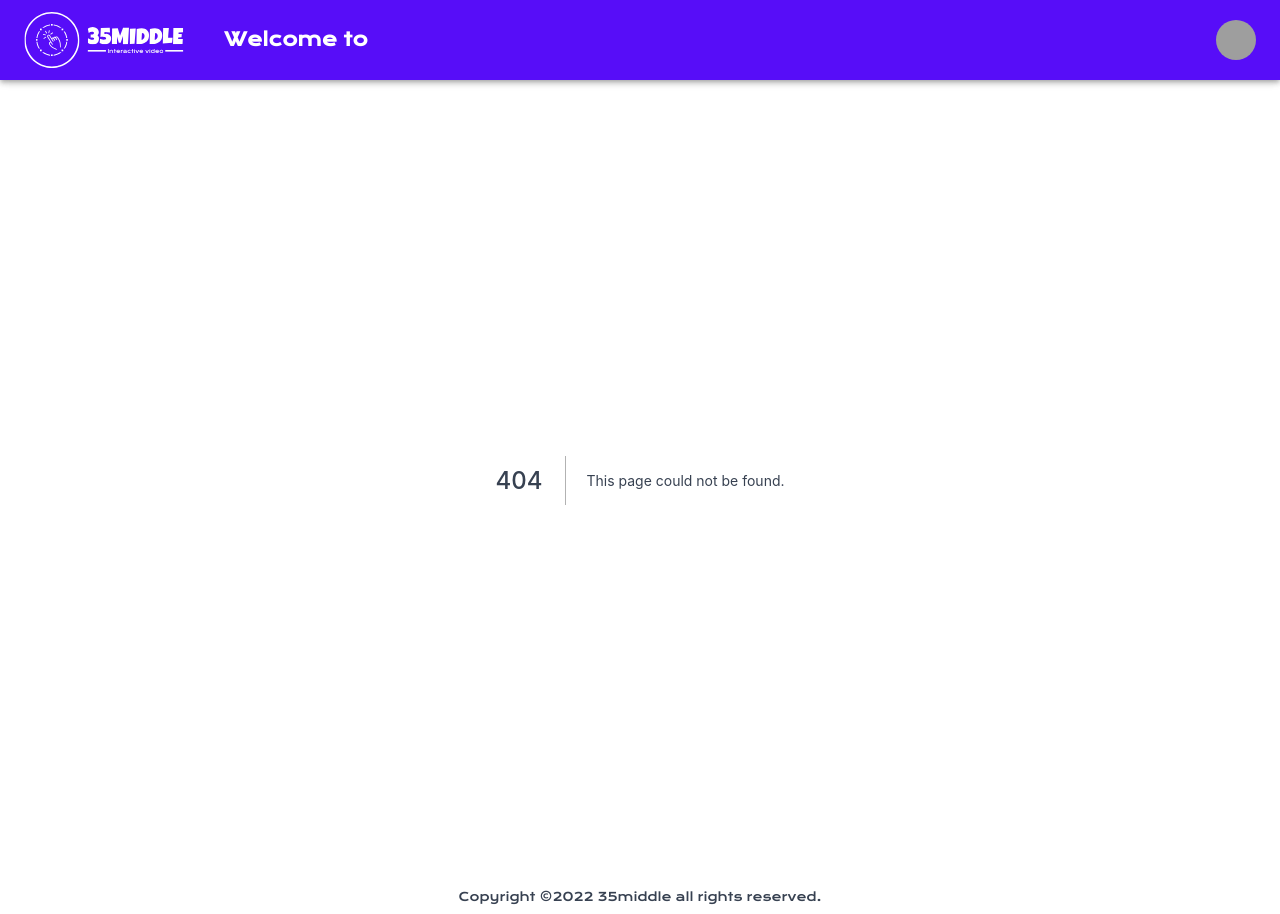
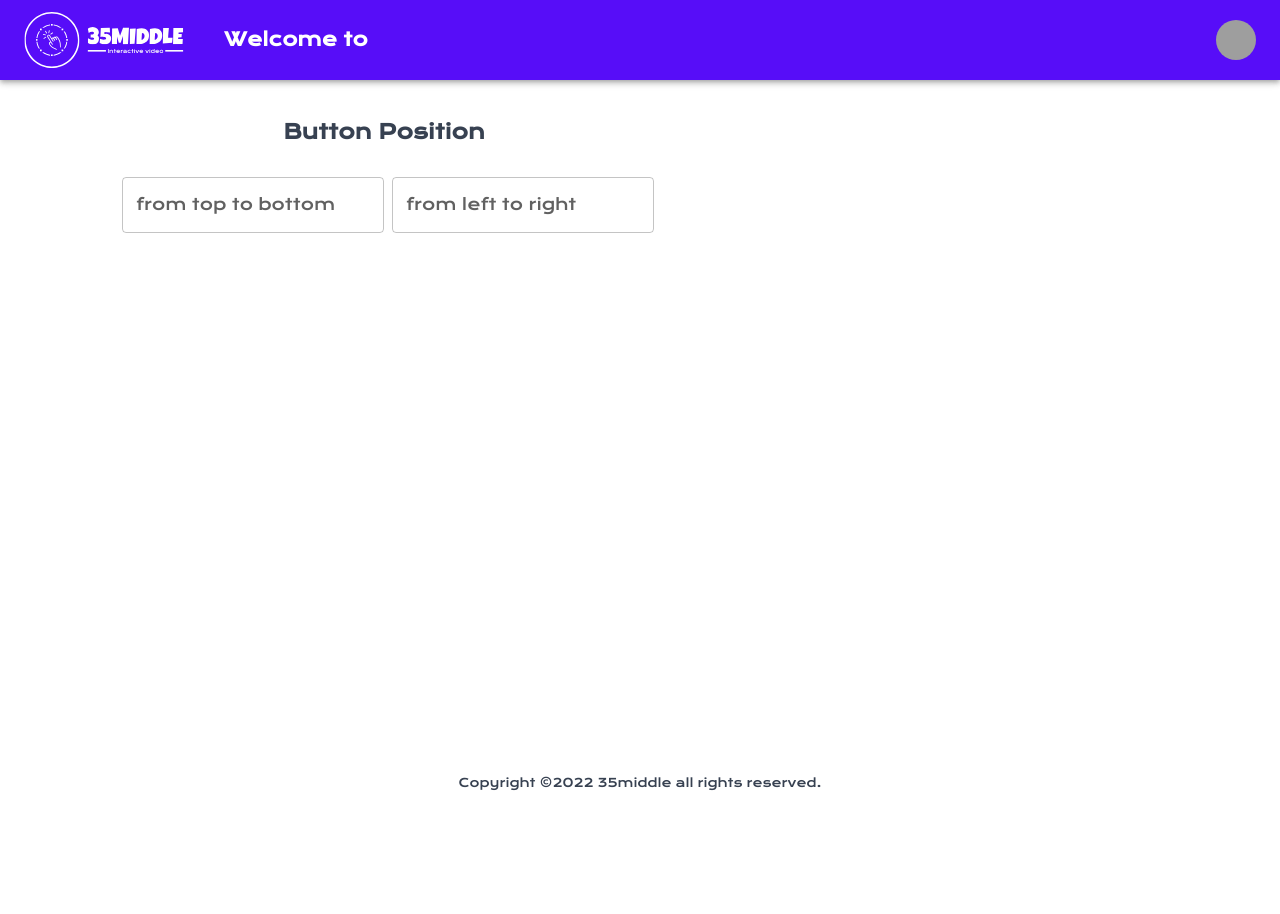
Before and after one commit to 35middle/35middle-app, a Next.js app: page /button/buttonPosition in a window 1280 px wide. Before the commit this address had no page. After the commit the page ends 800 px from the top, so only its background shows below. Built offline with nearby package versions, Linux system fonts and the light colour scheme; grey boxes are pictures that could not be loaded.

Commit message:
feat: create button positon to button settings page

```diff
--- /dev/null
+++ b/src/pages/button/buttonPosition.tsx
@@ -0,0 +1,29 @@
+import { Box, TextField, Typography } from '@mui/material';
+import * as React from 'react';
+
+const ButtonPosition = () => {
+  return (
+    <>
+      <Box className="flex h-48 w-3/5 flex-col items-center justify-center bg-white">
+        <Typography variant="h5" className="mb-8">
+          Button Position
+        </Typography>
+        <div className="flex flex-row">
+          <TextField
+            label="from top to bottom"
+            type="number"
+            variant="outlined"
+            className="mx-2"
+          />
+          <TextField
+            label="from left to right"
+            type="number"
+            variant="outlined"
+          />
+        </div>
+      </Box>
+    </>
+  );
+};
+
+export default ButtonPosition;
```
